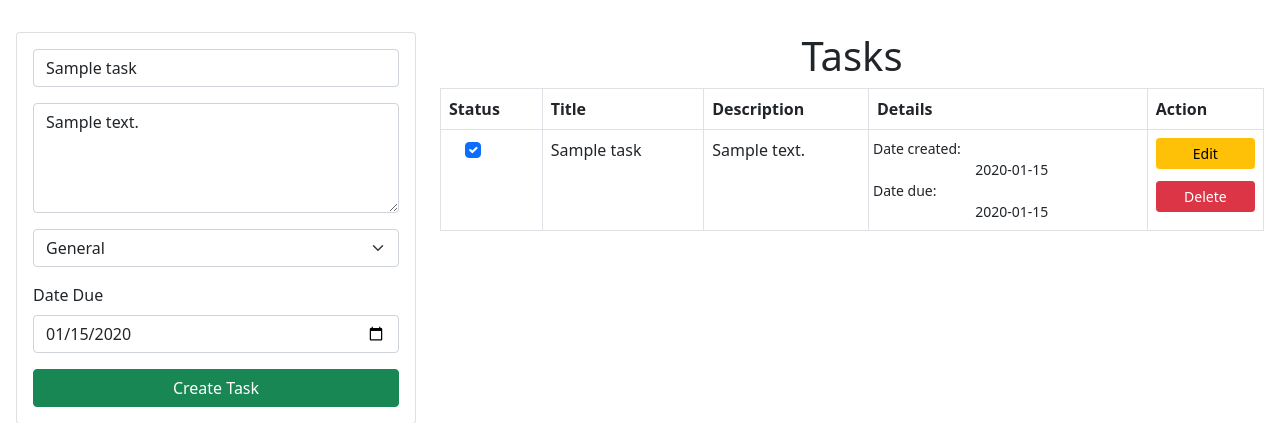
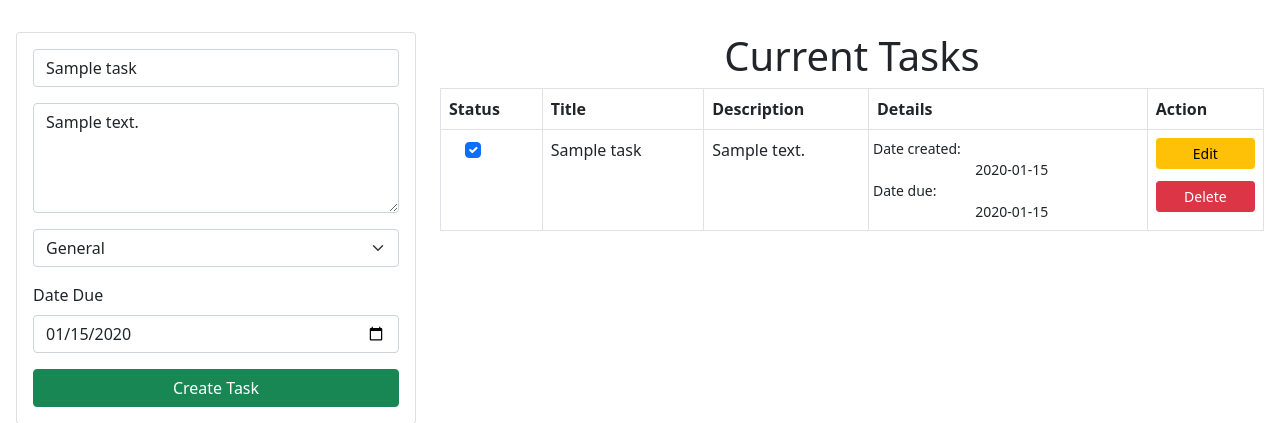
Before and after one commit to roparon/TaskMania, a Flask app: page /edit_task/1 in a window 1280 px wide. Shown: the top 423 px of the page. Run offline with Flask 3, Linux system fonts and the light colour scheme; tables that the repository leaves empty hold one stand-in row (values such as "Sample post"); some libraries are stand-ins or nearby versions.

Commit message:
edited h1

```diff
--- a/templates/index.html
+++ b/templates/index.html
@@ -58,7 +58,7 @@
 
         <!-- Tasks Column -->
         <div class="col-8">
-          <h1 class="text-center">Tasks</h1>
+          <h1 class="text-center">Current Tasks </h1>
 
           <div class="table-responsive">
             <table class="table table-bordered">
```
